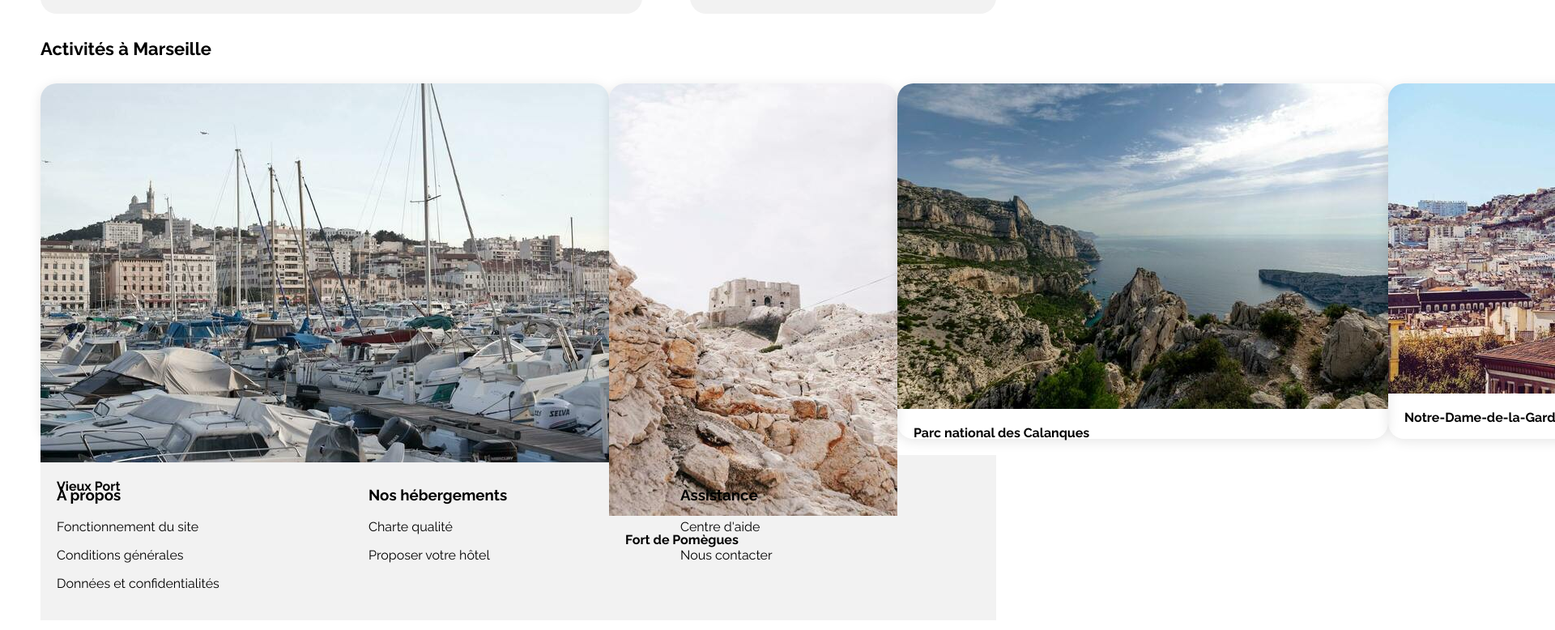
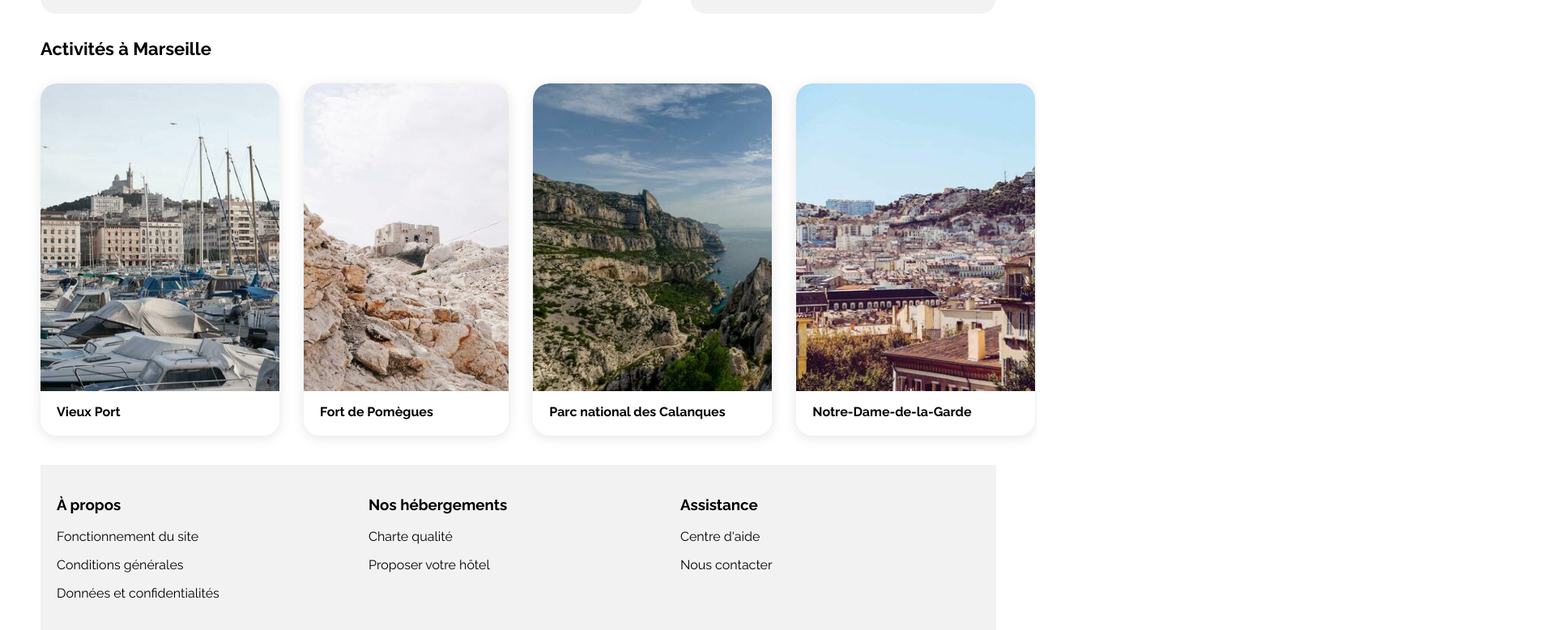
Before and after one commit to astrobup/Projet2, a plain HTML site: page Booki/index.html in a window 1280 px wide. Shown: the part 1115-1893 px from the top of the page at 81% size, 1920 px wide, since content can reach past the window. Drawn offline with Linux system fonts and the light colour scheme.

Commit message:
proposition to manage item with flex

```diff
--- a/Booki/css/style.css
+++ b/Booki/css/style.css
@@ -295,20 +295,32 @@ nav div.active {
 .activites-cards-container {
     display: flex;
     justify-content: space-between;
+    width: 100%;
+    gap: 30px;
+}
+
+.card-ctn {
+    width: 25%;
 }
 
 .activites-cards-container img {
     border-top-left-radius: 20px;
     border-top-right-radius: 20px;
     object-fit: fill;
+    height: 100%;
+    min-height: 380px;
 }
 
 .card-activites {
     box-shadow: 0px 3px 15px rgba(0, 0, 0, 0.1);
     border-radius: 20px;
-    height: 439px;
 }
-
+.card-image-container {
+    border-top-left-radius: 20px;
+    border-top-right-radius: 20px;
+    height: 380px;
+    overflow: hidden;
+}
 .card-activites h3 {
     padding-left: 20px;
     padding-bottom: 20px;
--- a/Booki/index.html
+++ b/Booki/index.html
@@ -276,7 +276,9 @@
                 <div class="activites-cards-container">
                     <a href="#"  class="card-ctn">
                         <article class="card-activites">
-                            <img src="./images/activites/reno-laithienne.jpg" alt="Image du Vieux Port">
+                            <div class="card-image-container">
+                                <img src="./images/activites/reno-laithienne.jpg" alt="Image du Vieux Port">
+                            </div>
                             <div class="card-content">
                                 <div class="card-txt">
                                     <h3 class="card-title">Vieux Port</h3>
@@ -286,7 +288,9 @@
                     </a>
                     <a href="#" class="card-ctn">
                         <article class="card-activites">
-                            <img src="./images/activites/paul-hermann.jpg" alt="Image du Fort de Pomègues">
+                            <div class="card-image-container">
+                                <img src="./images/activites/paul-hermann.jpg" alt="Image du Fort de Pomègues">
+                            </div>
                             <div class="card-content">
                                 <div class="card-txt">
                                     <h3 class="card-title">Fort de Pomègues</h3>
@@ -296,7 +300,9 @@
                     </a>
                     <a href="#" class="card-ctn">
                         <article class="card-activites">
-                            <img src="./images/activites/kilyan-sockalingum.jpg" alt="Image du Parc national des Calanques">
+                            <div class="card-image-container">
+                                <img src="./images/activites/kilyan-sockalingum.jpg" alt="Image du Parc national des Calanques">
+                            </div>
                             <div class="card-content">
                                 <div class="card-txt">
                                     <h3 class="card-title">Parc national des Calanques</h3>
@@ -306,7 +312,9 @@
                     </a>
                     <a href="#" class="card-ctn">
                         <article class="card-activites">
-                            <img src="./images/activites/florian-wehde.jpg" alt="Image de Notre-Dame-de-la-Garde">
+                            <div class="card-image-container">
+                                <img src="./images/activites/florian-wehde.jpg" alt="Image de Notre-Dame-de-la-Garde">
+                            </div>
                             <div class="card-content">
                                 <div class="card-txt">
                                     <h3 class="card-title">Notre-Dame-de-la-Garde</h3>
```
